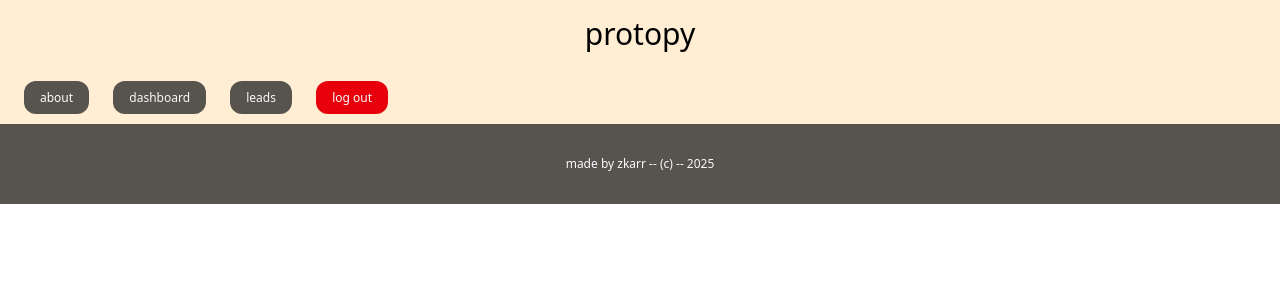
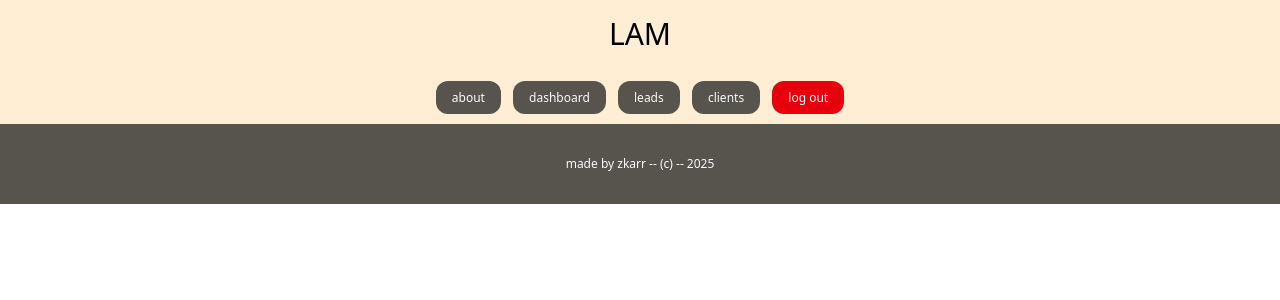
Before and after one commit to Daniel-Cervera/django, a Django app: page / in a window 1280 px wide. Shown: the top 300 px of the page. Run offline with Django 5.2, Linux system fonts and the light colour scheme; a user stored in the database is signed in.

Commit message:
changes in ui, new table created name client, and create his respective template html, and fix a few issues in size buttons

```diff
--- /dev/null
+++ b/mysite/client/urls.py
@@ -0,0 +1,7 @@
+from django.urls import path
+
+from . import views
+
+urlpatterns = (
+    path('', views.clients_list, name='clients_list'),
+)
--- a/mysite/client/views.py
+++ b/mysite/client/views.py
@@ -1,3 +1,5 @@
 from django.shortcuts import render
 
 # Create your views here.
+def clients_list(request):
+    return render(request, "client/clients_list.html")
--- a/mysite/core/templates/core/base.html
+++ b/mysite/core/templates/core/base.html
@@ -9,22 +9,21 @@
     <body>
 <div class="py-4 px-6 bg-orange-100">
     <h1 class="text-3xl text-center bg-orange-100">
-        protopy
+        LAM
     </h1>
 </div>
 
-    <nav class="py-4 px-6 flex justify-start bg-orange-100">
-        <a></a>
-        <div class="space-x-5">
-            <a href="{% url 'about' %}" class="py-2 px-4 bg-stone-600 text-xs text-slate-50 rounded-xl text-white">about</a>
+    <nav class="py-4 px-6 mx-auto max-w-7xl flex justify-center bg-orange-100">
+        <div class="space-x-2">
+            <a href="{% url 'about' %}" class="py-2 px-4 text-center bg-stone-600 text-xs text-slate-50 rounded-xl text-white">about</a>
                 {% if request.user.is_authenticated %}
-
-                    <a href="{% url 'dashboard' %}" class="py-2 px-4 bg-stone-600 rounded-xl text-xs text-slate-50">dashboard</a>
-                    <a href="{% url 'leads_list' %}" class="py-2 px-4 bg-stone-600 rounded-xl text-xs text-slate-50">leads</a>
-                    <a href="{% url 'logout' %}" class="py-2 px-4 bg-red-600 text-xs rounded-xl text-slate-50">log out</a>
+                    <a href="{% url 'dashboard' %}" class="py-2 px-4 text-center bg-stone-600 rounded-xl text-xs text-slate-50">dashboard</a>
+                    <a href="{% url 'leads_list' %}" class="py-2 px-4 text-center bg-stone-600 rounded-xl text-xs text-slate-50">leads</a>
+                    <a href="{% url 'clients_list' %}" class="py-2 px-4 text-center bg-stone-600 rounded-xl text-xs text-slate-50">clients</a>
+                    <a href="{% url 'logout' %}" class="py-2 px-4 justify-end text-center bg-red-600 text-xs rounded-xl text-slate-50">log out</a>
                 {% else %}
-                    <a href="{% url 'login' %}" class="py-4 px-6 bg-stone-600 text-xs text-slate-50 rounded-xl text-white">log in</a>
-                    <a href="{% url 'signup' %}" class="py-4 px-6 bg-stone-500 text-xs text-slate-50 rounded-xl">sign up</a>
+                    <a href="{% url 'login' %}" class="py-2 px-4 text-center bg-stone-600 text-xs text-slate-50 rounded-xl text-white">log in</a>
+                    <a href="{% url 'signup' %}" class="py-2 px-4 text-center bg-stone-500 text-xs text-slate-50 rounded-xl">sign up</a>
                 {% endif %}
         </div>
     </nav>
--- a/mysite/core/templates/core/index.html
+++ b/mysite/core/templates/core/index.html
@@ -1,6 +1,6 @@
 {% extends 'core/base.html' %}
 
-{% block title %}protopy{% endblock %}
+{% block title %}LAM{% endblock %}
 
 {% block content %}
 {% endblock %}
--- a/mysite/lead/views.py
+++ b/mysite/lead/views.py
@@ -5,7 +5,7 @@ from django.shortcuts import render, redirect, get_object_or_404
 from .forms import AddLeadForm
 from .models import Lead
 from client.models import Client
-# Create your views here.
+
 
 @login_required
 def leads_list(request):
@@ -47,7 +47,6 @@ def leads_edit(request, pk):
         'lead': lead,
     })
 
-
 @login_required
 def add_lead(request):
     if request.method == 'POST':
@@ -69,7 +68,6 @@ def add_lead(request):
 
     return render(request, 'lead/add_lead.html')
 
-
 @login_required
 def convert_to_client(request, pk):
     lead = get_object_or_404(Lead, created_by=request.user, pk=pk)
--- a/mysite/mysite/urls.py
+++ b/mysite/mysite/urls.py
@@ -24,6 +24,7 @@ from userprofile.views import signup
 urlpatterns = [
     path('', index, name='index'),
     path('dashboard/leads/', include('lead.urls')),
+    path('dashboard/clients/', include("client.urls")),
     path('dashboard/', include('dashboard.urls')),
     path('about/', about, name='about'),
     path('log-in/', views.LoginView.as_view(template_name='userprofile/login.html'), name='login'),
```
Also changed, not shown: mysite/client/templates/client/clients_list.html (added, +33 -0 lines).
